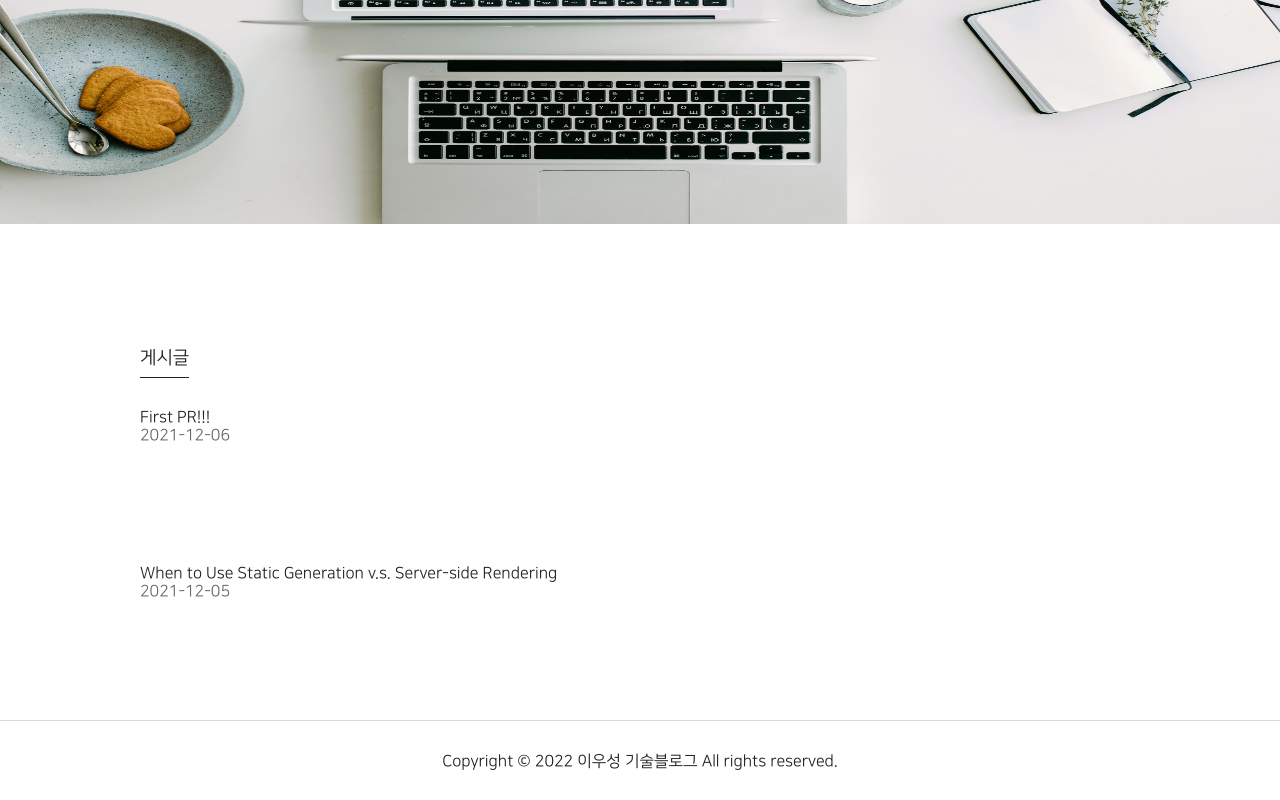
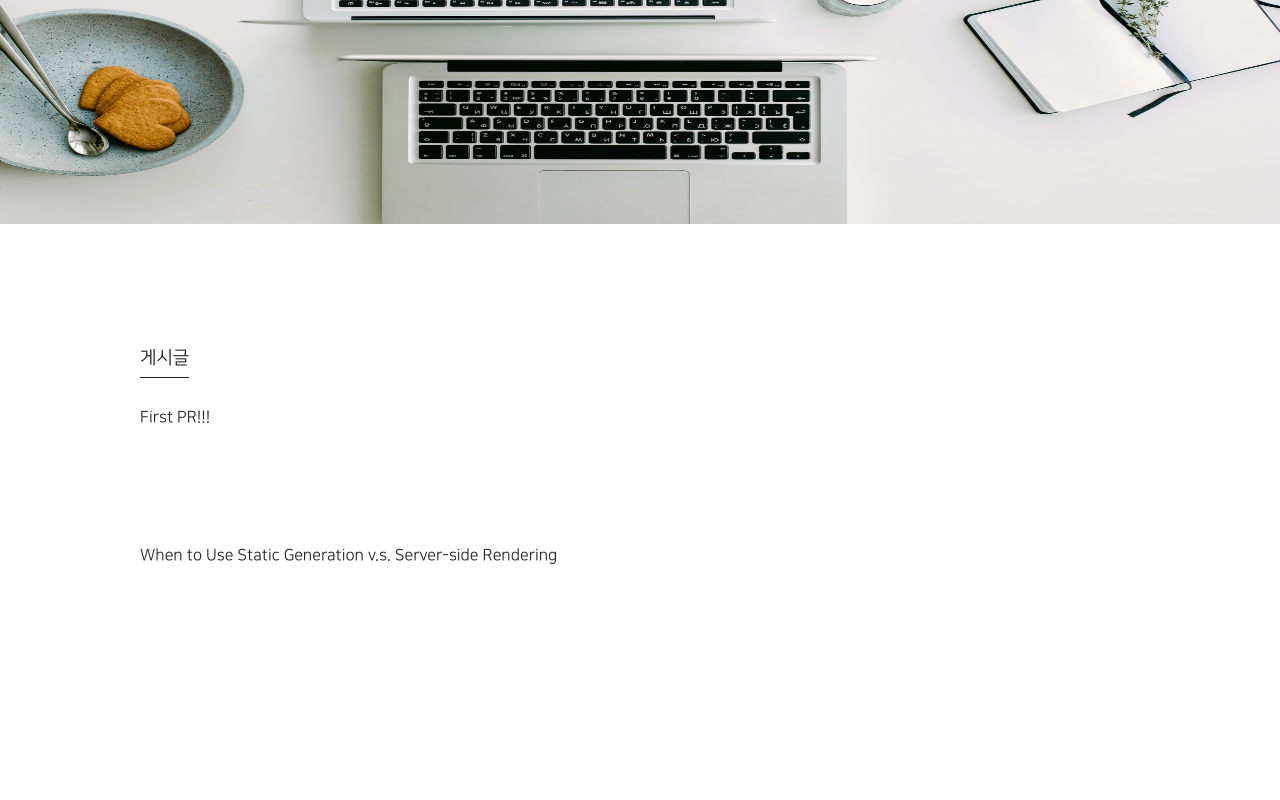
Before and after one commit to useonglee/Tech-Blog, a Next.js app: page /posts in a window 1280 px wide. Shown: the part 239-1039 px from the top of the page. After the commit the page ends 923 px from the top, so only its background shows below. Built offline with nearby package versions, Linux system fonts and the light colour scheme.

Commit message:
[NO ISSUE] cannot find module 에러 테스트

```diff
--- a/src/components/layout/index.tsx
+++ b/src/components/layout/index.tsx
@@ -2,7 +2,7 @@ import React, { useCallback, useEffect, useState } from 'react';
 import Head from 'next/head';
 import Link from 'next/link';
 import Header from '@components/header';
-import Footer from '@components/footer/index';
+// import Footer from '@components/footer';
 import { LayoutStyle } from './layoutStyle';
 import { SiteConfig } from '@config';
 
@@ -61,7 +61,7 @@ function Layout({ children, home }: LayoutPropsType) {
           </Link>
         </div>
       )}
-      <Footer />
+      {/* <Footer /> */}
     </LayoutStyle>
   );
 }
--- a/src/components/postsList/index.tsx
+++ b/src/components/postsList/index.tsx
@@ -1,6 +1,6 @@
 import React from 'react';
 import Link from 'next/link';
-import Date from '@components/date';
+// import Date from '@components/date';
 import { AllPostsDataPropsType, PostDataType } from 'types/postsData';
 import { PostItem, PostsWrapper } from './PostsListStyle';
 
@@ -15,9 +15,7 @@ function PostsList({ allPostsData }: AllPostsDataPropsType) {
               <a>{title}</a>
             </Link>
             <br />
-            <p>
-              <Date dateString={date} />
-            </p>
+            <p>{/* <Date dateString={date} /> */}</p>
           </PostItem>
         ))}
       </ul>
```
